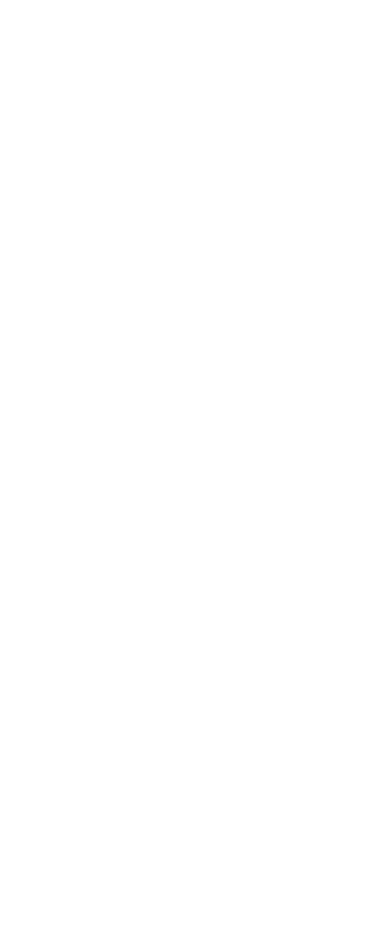
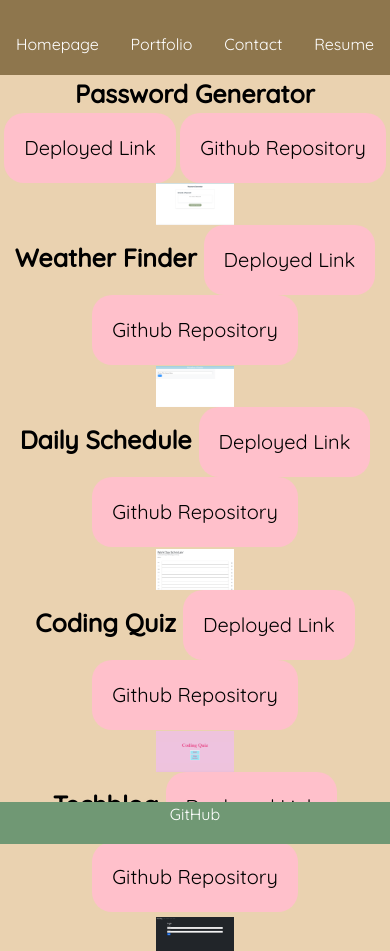
Before and after one commit to jenifertorresnavarro/Jenifer_Portfolio, a plain HTML site: page portfolio.html in a window 390 px wide. Before the commit the page ends 844 px from the top, so only its background shows below. Drawn offline with nearby package versions, Linux system fonts and the light colour scheme; a web font is replaced by a local one.

Commit message:
portfolio details

```diff
--- /dev/null
+++ b/assets/css/style.css
@@ -0,0 +1,222 @@
+
+html,
+body,
+.wrapper {
+  height: 100%;
+  margin: 0;
+
+}
+
+body {
+    background-color: rgb(234, 210, 176);
+    text-align: center;
+    font-family: 'Times New Roman', Times, serif;
+    font-family: 'Quicksand', sans-serif;
+    max-width: 100%;
+
+}
+
+header{
+    height: 125px;
+    width: 100%;
+    background-color:rgb(142, 118, 77);
+    padding-top: 2rem;
+}
+
+nav{
+    display: flex;
+    justify-content: space-around;
+    flex-direction: row;
+    height: 3%;
+    width: 100%;
+
+}
+
+
+h2 {
+    padding: 3rem;
+    font-size: 3rem;
+    color: rgb(246, 126, 146);
+}
+
+
+
+
+
+nav a:hover {
+    text-shadow: 0px 0px 30px #fff5b6,0px 0px 30px #fff5b6,0px 0px 30px #fff5b6,0px 0px 10px #fff5b6,0px 0px 10px #fff5b6;
+   color: white;
+
+}
+
+a {
+    font-size: 2rem;
+    margin: 0;
+    padding: 0;
+    color: rgb(255, 255, 255);
+    text-decoration: none;
+
+}
+
+form {
+   text-align:left;
+   font-size: 15px;
+   border-radius: 20px;
+     padding: 20px;
+
+}
+
+section {
+    margin: 0 auto;
+    /* width: 500px; */ /*commented out width */
+    border: 5px solid lightpink;
+    border-radius: 20px;
+}
+
+button {
+     background-color: pink;
+     border: none;
+     border-radius: 20px;
+     padding: 20px;
+    font-size: 20px;
+
+}
+
+footer {
+    height: 5vh; /* change*/
+    width: 100%;
+    background-color: rgb(112, 152, 116);
+    color: white;
+    margin: 0%;
+    position:fixed; /* change*/
+    bottom:0px; /* change*/
+}
+
+
+p {
+    font-size: 30px;
+    color: rgb(40, 71, 42);
+    font-size: 40px;
+    text-align: center;
+}
+
+
+
+img {
+    width: 20%;
+
+}
+
+
+  #text {
+
+    color: rgb(0, 0, 0);
+    font-size: 25px;
+    font-weight: bold;
+    left: 35px;
+    top: 350px;
+    text-align: center;
+  }
+
+  @media screen and (max-width: 992px) {
+    header {
+      height: 110px;
+
+    }
+    body{
+        overflow-x: auto;
+    }
+    nav.a {
+      width: 40%;
+      flex-direction: row;
+      padding: 25px;
+      margin-right: -25px;
+
+    }
+    h1 {
+      font-size: 4rem;
+    }
+    h2 {
+      font-size: 2rem;
+    }
+    a {
+      font-size: 1.5rem;
+    }
+    section {
+      border: 5px solid lightpink;
+    }
+  }
+
+  @media screen and (max-width: 768px) {
+    header {
+      height: 100px;
+
+    }
+    body{
+        overflow-x: auto;
+    }
+    nav.a {
+      display: flex;
+      justify-content: space-between;
+      align-items: center;
+      padding-right: 15px;
+      padding-top: 10px;
+    }
+    h1 {
+      font-size: 3rem;
+    }
+    h2 {
+      font-size: 1rem;
+      margin-left: 100px;;
+      padding-left: 70px;
+    }
+    a {
+      font-size: 1.5rem;
+    }
+    section {
+      border: 4px solid lightpink;
+    }
+  }
+
+
+
+@media screen and (max-width: 480px) {
+    header {
+      height: 75px;
+
+    }
+    body {
+      max-width: 100%;
+      overflow-x: auto;
+    }
+    nav {
+      /* size: 25%; */
+      width: 100%;
+      max-height: 50px;
+       display: flex;
+      flex-wrap: nowrap;
+      text-align: center;
+      flex-direction: row;
+    }
+    h1 {
+      font-size: 2rem;
+    }
+    h2 {
+      display: flex;
+      flex-wrap: wrap;
+      font-size: 48px;
+      text-align: center;
+    }
+    img {
+        text-align: center;
+        width: 20%;
+
+    }
+    a {
+      z-index: 1;
+      font-size: 1rem;
+    }
+    section {
+      border: 3px solid lightpink;
+    }
+  }
--- a/contactme.html
+++ b/contactme.html
@@ -0,0 +1,61 @@
+<!DOCTYPE html>
+<html lang="en">
+<head>
+    <meta charset="UTF-8">
+    <meta name="viewport" content="width=device-width, initial-scale=1.0">
+
+    <title>Contact Me</title>
+    <link rel="stylesheet" href="https://cdn.jsdelivr.net/npm/bootstrap@5.3.2/dist/css/bootstrap.min.css">
+    <link rel="stylesheet" href="./assets/css/style.css"/>
+    <link rel="preconnect" href="https://fonts.googleapis.com">
+    <link rel="preconnect" href="https://fonts.gstatic.com" crossorigin>
+    <link href="https://fonts.googleapis.com/css2?family=Quicksand:wght@400;500&display=swap" rel="stylesheet">
+    <link href="https://fonts.cdnfonts.com/css/gabriola" rel="stylesheet">
+    <link rel="stylesheet" href="assets/css/contactme.css"/>
+
+</head>
+<body>
+    <header>
+        <nav>
+            <a id="About Me" class="About Me" href="index.html">Homepage</a>
+            <a id="Portfolio" class="Portfolio" href="portfolio.html">Portfolio</a>
+            <a id="Contact" class="Contact" href="contactme.html">Contact</a>
+            <a id="Resume" class="Resume" href="resume.html">Resume</a>
+         </nav>
+    </header>
+    <h1>Contact Me!</h1>
+    <main id="display-card">
+        <div class="card col-md-6">
+            <div class="jeniferinfo"></div>
+            <p id="text">
+
+<div class="container">
+  <form action="action_page.php">
+
+    <label for="fname">First Name</label>
+    <input type="text" id="fname" name="firstname" placeholder="Your name..">
+
+    <label for="lname">Last Name</label>
+    <input type="text" id="lname" name="lastname" placeholder="Your last name..">
+
+    <label for="email">Email</label>
+    <input type="text" id="email" name="email" placeholder="Your Email!">
+
+    <label for="subject">Subject</label>
+    <textarea id="subject" name="subject" placeholder="Write something.." style="height:200px"></textarea>
+
+    <input type="submit" value="Submit">
+
+  </form>
+</div>
+
+            </p>
+
+          </div>
+        </div>
+    </main>
+
+        <footer></footer>
+
+</body>
+</html>
--- a/portfolio.html
+++ b/portfolio.html
@@ -0,0 +1,102 @@
+<!DOCTYPE html>
+<html lang="en">
+<head>
+    <meta charset="UTF-8">
+    <meta name="viewport" content="width=device-width, initial-scale=1.0">
+    <title>Portfolio</title>
+    <link rel="stylesheet" href="https://cdn.jsdelivr.net/npm/bootstrap@5.3.2/dist/css/bootstrap.min.css">
+    <link rel="stylesheet" href="./assets/css/style.css"/>
+    <link rel="preconnect" href="https://fonts.googleapis.com">
+<link rel="preconnect" href="https://fonts.gstatic.com" crossorigin>
+<link href="https://fonts.googleapis.com/css2?family=Quicksand:wght@400;500&display=swap" rel="stylesheet">
+<link href="https://fonts.cdnfonts.com/css/gabriola" rel="stylesheet">
+
+</head>
+<body>
+    <header>
+        <nav>
+
+
+            <a id="About Me" class="About Me" href="index.html">Homepage</a>
+            <a id="Portfolio" class="Portfolio" href="portfolio.html">Portfolio</a>
+            <a id="Contact" class="Contact" href="contactme.html">Contact</a>
+            <a id="Resume" class="Resume" href="resume.html">Resume</a>
+
+        </nav>
+    </header>
+    <main>
+        <div class="jeniferinfo"></div>
+            <p id="text">
+                Password Generator
+
+                <a href="https://jenifertorresnavarro.github.io/PASSWORDGEN/">
+                    <button>Deployed Link</button>
+                </a>
+                <a href="https://github.com/jenifertorresnavarro/PASSWORDGEN">
+                    <button>Github Repository</button>
+                </a>
+
+
+              <br>
+              <img src="assets/imgs/passwordgen.png" alt="jenifer" />
+<br>
+        Weather Finder
+        <a href="https://jenifertorresnavarro.github.io/weatherfinder/">
+            <button>Deployed Link</button>
+        </a>
+
+        <a href="https://github.com/jenifertorresnavarro/weatherfinder">
+            <button>Github Repository</button>
+        </a>
+        <br>
+        <img src="assets/imgs/weatherfinder.png" alt="jenifer" />
+        <br>
+
+        Daily Schedule
+        <a href="https://jenifertorresnavarro.github.io/challenge05_calender/">
+            <button>Deployed Link</button>
+        </a>
+        <a href="https://github.com/jenifertorresnavarro/challenge05_calender">
+            <button>Github Repository</button>
+        </a>
+        <br>
+
+
+
+        <img src="assets/imgs/schedule.png" alt="jenifer" />
+        <br>
+
+        Coding Quiz
+        <a href="https://jenifertorresnavarro.github.io/challenge04_codingquiz/">
+            <button>Deployed Link</button>
+        </a>
+        <a href="https://jenifertorresnavarro.github.io/challenge04_codingquiz/">
+            <button>Github Repository</button>
+        </a>
+        <br>
+        <img src="assets/imgs/codingquiz.png" alt="jenifer" />
+        <br>
+
+        Techblog
+        <a href="https://jenifertorresnavarro.github.io/MVC_TECHBLOG/">
+            <button>Deployed Link</button>
+        </a>
+        <a href="https://github.com/jenifertorresnavarro/MVC_TECHBLOG">
+            <button>Github Repository</button>
+        </a>
+        <br>
+        <img src="assets/imgs/techblog.png" alt="jenifer" />
+
+          </div>
+        <div>
+
+    </main>
+
+    <footer>
+        <a class="github" href="https://github.com/jenifertorresnavarro/Jenifer_Portfolio">GitHub</a>
+
+    </footer>
+
+
+</body>
+</html>
```
Also changed, not shown: index.html (+15 -4 lines), resume.html (+54 -0 lines), assets/imgs/codingquiz.png (added), assets/imgs/jenifer.jpg (added), assets/imgs/passwordgen.png (added), assets/imgs/schedule.png (added), assets/imgs/techblog.png (added), assets/imgs/weatherfinder.png (added).
